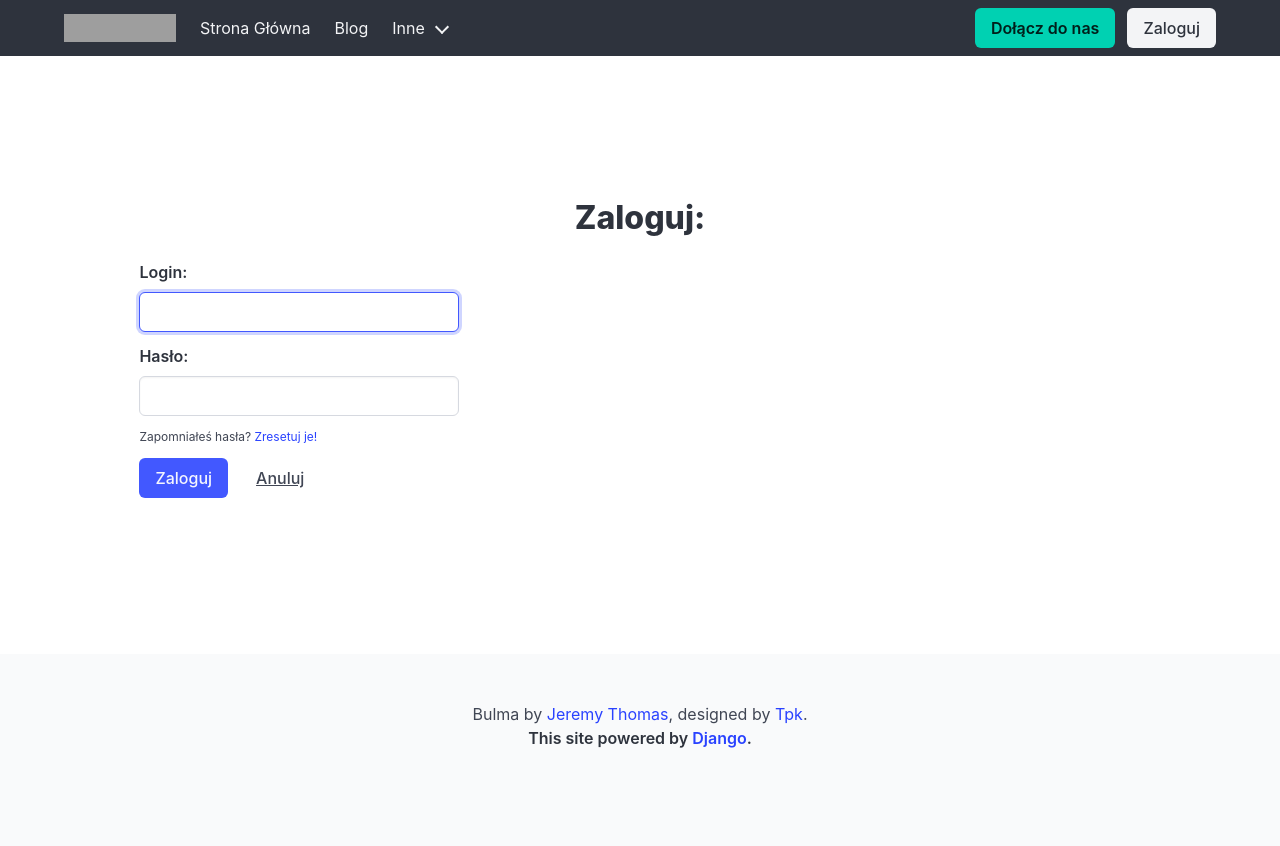
After one commit to BmB-b/Webber, a Django app: page /account/login/ in a window 1280 px wide. The commit adds this page. Run offline with Django 3.2, Linux system fonts and the light colour scheme; some libraries are stand-ins or nearby versions; grey boxes are pictures that could not be loaded.

Commit message:
Some templates and static/media settings

```diff
--- a/Webber/settings.py
+++ b/Webber/settings.py
@@ -32,6 +32,7 @@ ALLOWED_HOSTS = []
 
 INSTALLED_APPS = [
     'account',
+    'widget_tweaks',
     'django.contrib.admin',
     'django.contrib.auth',
     'django.contrib.contenttypes',
@@ -126,4 +127,7 @@ STATICFILES_DIRS = [
     os.path.join(BASE_DIR, "static"),
 ]
 
+MEDIA_URL = '/media/'
+MEDIA_ROOT = os.path.join(BASE_DIR, "media")
+
 LOGIN_REDIRECT_URL = '/'
--- a/Webber/urls.py
+++ b/Webber/urls.py
@@ -16,6 +16,9 @@ Including another URLconf
 from django.contrib import admin
 from django.urls import path, include
 
+from django.conf.urls.static import static
+from django.conf import settings
+
 from . import views
 
 urlpatterns = [
@@ -30,3 +33,6 @@ urlpatterns = [
     # Admin panel
     path('admin/', admin.site.urls),
 ]
+
+urlpatterns += static(settings.MEDIA_URL, document_root=settings.MEDIA_ROOT)
+urlpatterns += static(settings.STATIC_URL, document_root=settings.STATIC_ROOT)
--- /dev/null
+++ b/account/templates/registration/login.html
@@ -0,0 +1,62 @@
+{% extends 'base_layout.html' %}
+
+{% block title %}Zaloguj się{% endblock %}
+
+{% block content %}
+
+{% if form.errors %}
+<p>There's something went wrong with what you entered!</p>
+{% endif %}
+
+{% if next %}
+<p>Hey you can't access to this page!</p>
+{% endif %}
+
+{% load widget_tweaks %}
+
+<section class="hero is-medium">
+    <div class="hero-body">
+        <div class="container">
+            <h1 class="title has-text-centered">Zaloguj:</h1>
+            <div class="columns">
+                <div class="column is-one-third is-offset-one-third">
+                    <form method="post" action="{% url 'login' %}">
+                        {% csrf_token %}
+
+
+                        <div class="field">
+                            <label class="label">Login:</label>
+                            <div class="control">
+                            {{ form.username|add_class:'input' }}
+                            </div>
+                        </div>
+
+                        <div class="field">
+                            <label class="label">Hasło:</label>
+                            <div class="control">
+                            {{ form.password|add_class:'input' }}
+                            </div>
+                        </div>
+
+                        <div class="field">
+                            <p class="help">Zapomniałeś hasła? <a href="{% url 'password_reset' %}">Zresetuj je!</a></p>
+                        </div>
+
+                        <div class="field is-grouped">
+                            <div class="control">
+                            <button type="submit" class="button is-link">Zaloguj</button>
+                            </div>
+                            <div class="control">
+                            <button class="button is-text" onClick="javascript:history.go(-1);">Anuluj</button>
+                            </div>
+                        </div>
+
+                        <input type="hidden" name="next" value="{{ next }}">
+                    </form>
+                </div>
+            </div>
+        </div>
+    </div>
+</section>
+
+{% endblock %}
--- /dev/null
+++ b/templates/base_layout.html
@@ -0,0 +1,33 @@
+<!DOCTYPE html>
+<html lang="pl">
+<head>
+    <meta charset="UTF-8">
+    <meta name="viewport" content="width=device-width, initial-scale=1.0">
+    <meta http-equiv="X-UA-Compatible" content="ie=edge">
+    <title>NazwaStrony.pl | {% block title %}{% endblock %}</title>
+
+    {% load static %}
+    <link rel="stylesheet" href="{% static '/css/bulma.min.css' %}">
+    <script defer src="https://use.fontawesome.com/releases/v5.3.1/js/all.js"></script>
+</head>
+
+<body>
+
+    <header class="header">
+        {% include "header_layout.html" %}
+    </header>
+
+    <main class="container">
+
+        {% block content %}
+
+        {% endblock %}
+
+    </main>
+
+    <footer class="footer">
+        {% include "footer_layout.html" %}
+    </footer>
+
+</body>
+</html>
--- /dev/null
+++ b/templates/footer_layout.html
@@ -0,0 +1,6 @@
+<div class="content has-text-centered">
+    <p>
+        Bulma by <a href="https://jgthms.com">Jeremy Thomas</a>,
+        designed by <a href="https://tpk.ct8.pl/">Tpk</a>.<br> <strong>This site powered by <a href="https://djangoproject.com/">Django</a>.</strong>
+    </p>
+</div>
--- /dev/null
+++ b/templates/header_layout.html
@@ -0,0 +1,81 @@
+<nav class="navbar is-dark" role="navigation" aria-label="main navigation">
+    <div class="container">
+        <div class="navbar-brand">
+          <a class="navbar-item" href="{% url 'admin:index' %}"><!-- Temporary -->
+            <img src="https://bulma.io/images/bulma-logo-white.png" width="112" height="28">
+          </a>
+
+          <a role="button" class="navbar-burger burger" aria-label="menu" aria-expanded="false" data-target="navbarBasicExample">
+            <span aria-hidden="true"></span>
+            <span aria-hidden="true"></span>
+            <span aria-hidden="true"></span>
+          </a>
+        </div>
+
+        <div id="navbarBasicExample" class="navbar-menu">
+          <div class="navbar-start">
+
+            <a href="{% url 'index' %}" class="navbar-item">Strona Główna</a>
+            <a href="#" class="navbar-item">Blog</a>
+
+            <div class="navbar-item has-dropdown is-hoverable">
+              <a class="navbar-link">
+                Inne
+              </a>
+
+              <div class="navbar-dropdown">
+                <a href="#" class="navbar-item">
+                  O nas
+                </a>
+                <a href="#" class="navbar-item">
+                  Kontakt
+                </a>
+                <hr class="navbar-divider">
+                <a class="navbar-item">
+                  Zgłoś błąd
+                </a>
+              </div>
+            </div>
+          </div>
+
+          <div class="navbar-end">
+              {% if user.is_authenticated %}
+
+              <div class="navbar-item has-dropdown is-hoverable">
+                  <a class="navbar-link">
+                    {{ user.username }}
+                  </a>
+
+                  <div class="navbar-dropdown is-right">
+                    <a href="{% url 'account:dashboard' %}" class="navbar-item">
+                      Panel
+                    </a>
+                    <a href="#" class="navbar-item">
+                      Edytuj profil
+                    </a>
+                    <hr class="navbar-divider">
+                    <a href="{% url 'logout' %}" class="navbar-item">
+                      Wyloguj się
+                    </a>
+                  </div>
+                </div>
+              </div>
+
+              {% else %}
+
+              <div class="navbar-item">
+                <div class="buttons">
+                  <a href="#" class="button is-primary">
+                    <strong>Dołącz do nas</strong>
+                  </a>
+                  <a href="{% url 'login' %}" class="button is-light">
+                    Zaloguj
+                  </a>
+                </div>
+              </div>
+
+              {% endif %}
+          </div>
+        </div>
+    </div>
+</nav>
```
Also changed, not shown: account/templates/account/dashboard.html (+69 -1 lines), account/templates/registration/logged_out.html (added, +9 -0 lines), account/templates/registration/password_reset_form.html (added, +46 -0 lines), templates/webber/index.html (+7 -1 lines), 1 other file.
